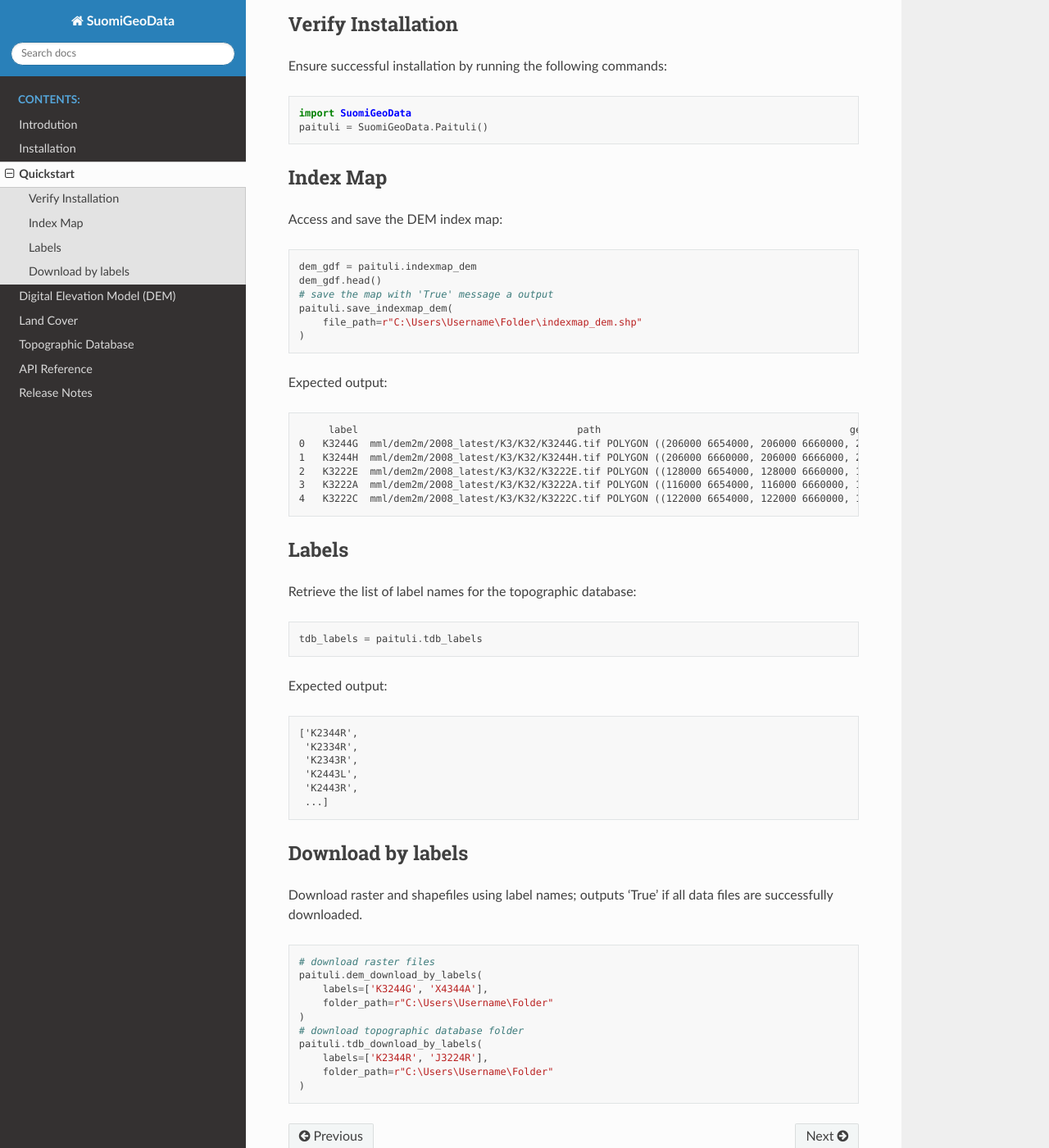
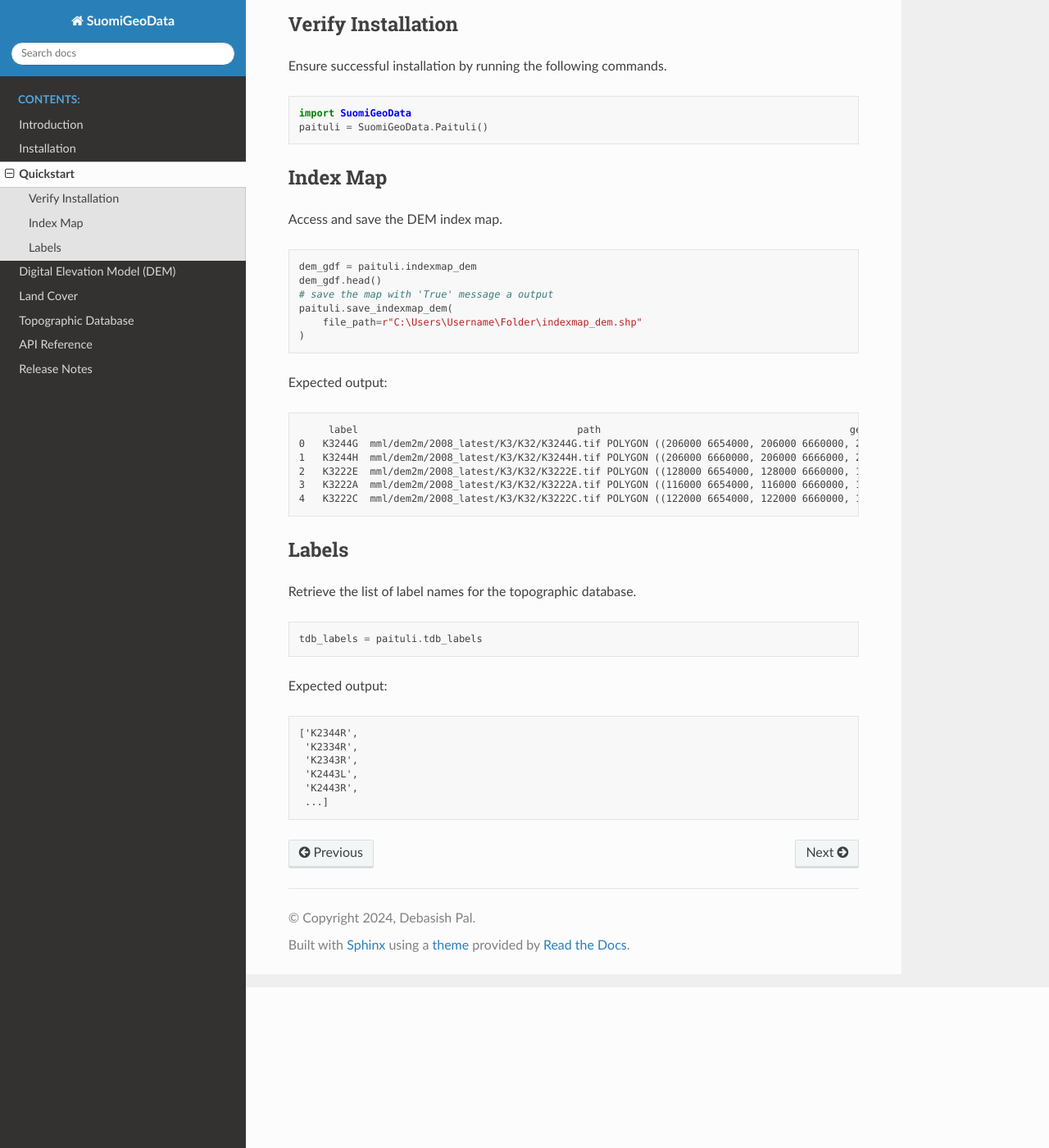
Before and after one commit to debpal/SuomiGeoData, a Sphinx documentation site: the page built from docs/quickstart.rst, in a window 1280 px wide and 1400 px high, scrolled down 196 px. Shown: the whole window at 82% size. Built offline with Sphinx 7.4.7 and the Read the Docs theme 3.1.0, drawn with Linux system fonts in a browser that asks for light colours.

Commit message:
update docs

```diff
--- a/docs/dem.rst
+++ b/docs/dem.rst
@@ -7,7 +7,7 @@
 
 Class Instance
 ----------------
-Let's start by instantiating the class.
+Let's start by instantiating the classes.
 
 .. code-block:: python
 
@@ -69,8 +69,8 @@
     )
 
 
-Syke's catchment divison
---------------------------
+DEM from Syke's Catchment Divison
+-----------------------------------
 Download the vector files of catchment divisions and obtain DEM data from the subcatchment identifier.
 
 .. code-block:: python
--- a/docs/index.rst
+++ b/docs/index.rst
@@ -1,8 +1,4 @@
-.. SuomiGeoData documentation master file, created by
-   sphinx-quickstart on Sat Sep 14 18:30:47 2024.
-   You can adapt this file completely to your liking, but it should at least
-   contain the root `toctree` directive.
-
+==========================================
 Welcome to SuomiGeoData's documentation!
 ==========================================
 
--- a/docs/introduction.rst
+++ b/docs/introduction.rst
@@ -1,5 +1,5 @@
 =============
-Introdution
+Introduction
 =============
 
 
--- a/docs/quickstart.rst
+++ b/docs/quickstart.rst
@@ -7,7 +7,7 @@
 
 Verify Installation
 ---------------------
-Ensure successful installation by running the following commands:
+Ensure successful installation by running the following commands.
 
 .. code-block:: python
 
@@ -17,7 +17,7 @@
 
 Index Map
 -----------
-Access and save the DEM index map:
+Access and save the DEM index map.
 
 .. code-block:: python
 
@@ -42,7 +42,7 @@
 
 Labels
 --------
-Retrieve the list of label names for the topographic database:
+Retrieve the list of label names for the topographic database.
 
 .. code-block:: python
 
@@ -58,22 +58,3 @@
      'K2443L',
      'K2443R',
      ...]
-
-
-Download by labels
---------------------
-Download raster and shapefiles using label names;
-outputs 'True' if all data files are successfully downloaded.
-
-.. code-block:: python
-
-    # download raster files
-    paituli.dem_download_by_labels(
-        labels=['K3244G', 'X4344A'],
-        folder_path=r"C:\Users\Username\Folder"
-    )
-    # download topographic database folder
-    paituli.tdb_download_by_labels(
-        labels=['K2344R', 'J3224R'],
-        folder_path=r"C:\Users\Username\Folder"
-    )
```
Also changed, not shown: docs/installation.rst (+5 -5 lines).
